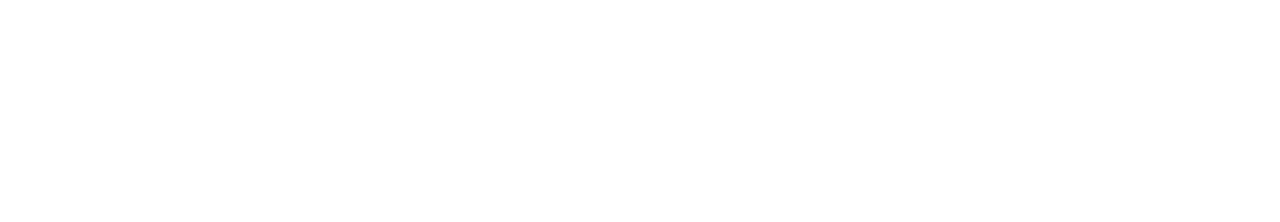
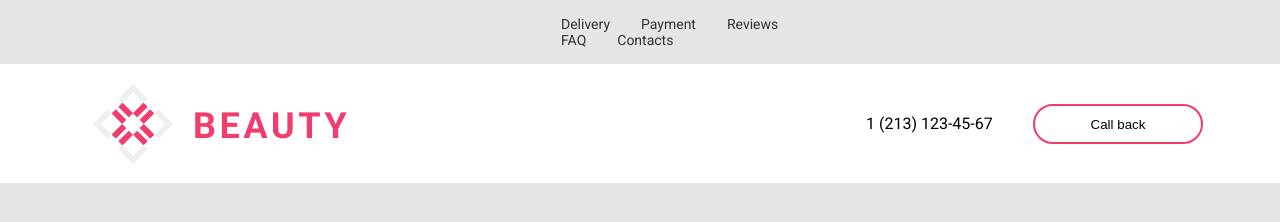
Before and after one commit to ximaryn/Beautysite, a plain HTML site: page index.html in a window 1280 px wide. Drawn offline with Linux system fonts and the light colour scheme.

Commit message:
third commit

```diff
--- a/css/header.css
+++ b/css/header.css
@@ -0,0 +1,58 @@
+.list__block {
+    margin: 0 auto;
+    width: 30%;
+}
+ul{
+    font-size:0;
+    margin-top:16px;
+    margin-bottom: 16px;
+    padding-left: 113px;
+}
+li{
+    display:inline-block;
+    margin-right:31px;
+}
+
+a {
+    text-decoration: none;
+    color: #333333;
+    font-style: normal;
+    font-weight: 400;
+    font-size: 14px;
+    line-height: 16px;
+    font-family: 'Roboto', sans-serif;
+}
+.logo__box {
+    width: 30%;
+    float: left;
+    padding-left: 18px;
+    margin-top: 20px;
+    margin-bottom: 15px;
+}
+.number__box {
+    width: 30%;
+    float: right;
+    padding-right: 2px;
+    padding-top: 20px;
+    margin-top: 20px;
+    margin-bottom: 15px;
+}
+.number {
+    margin-top: 10px;
+    font-family: 'Roboto', sans-serif;
+    font-style: normal;
+    font-weight: 400;
+    font-size: 16px;
+    line-height: 19px;
+    color: #000000;
+    float: left;
+}
+.call {
+    float: right;
+    width: 170px;
+    height: 40px;
+    background: #FFFFFF;
+    border: 2px solid #F13C6E;
+    border-radius: 40px;
+    cursor:pointer;
+}
--- a/css/style.css
+++ b/css/style.css
@@ -0,0 +1,26 @@
+@import "header.css";
+@import "main.css";
+@import "footer.css";
+* {
+    box-sizing: border-box;
+}
+html {
+    background-color: #E5E5E5;
+}
+body {
+    margin: 0;
+}
+.container {
+    max-width: 1130px;
+    margin: 0 auto;
+}
+.clearfix:after {
+    content: '';
+    clear: both;
+    display: table;
+}
+.White__box {
+    width: 100%;
+    margin: 0 auto;
+    background-color: #ffffff;
+}
--- a/index.html
+++ b/index.html
@@ -3,8 +3,35 @@
     <head>
         <title>Beauty site</title>
         <meta charset="UTF-8">
+        <link rel="stylesheet" href="css/style.css">
+        <link rel="preconnect" href="https://fonts.googleapis.com">
+        <link rel="preconnect" href="https://fonts.gstatic.com" crossorigin>
+        <link href="https://fonts.googleapis.com/css2?family=Roboto:wght@400;500;700&display=swap" rel="stylesheet">
     </head>
     <body>
-
+        <div class="header clearfix">
+            <div class="list__block">
+                <ul>
+                    <li><a href="#">Delivery</a></li>
+                    <li><a href="#">Payment</a></li>
+                    <li><a href="#">Reviews</a></li>
+                    <li><a href="#">FAQ</a></li>
+                    <li><a href="#">Contacts</a></li>
+                </ul>
+            </div>
+            <div class="White__box clearfix">
+                <div class="container">
+                    <div class="logo__box">
+                        <a href="#">
+                            <img src="images/logo.png" alt="logotype">
+                        </a>
+                    </div>
+                    <div class="number__box">
+                        <a class="number" href="#">1 (213) 123-45-67</a>
+                        <button class="call">Call back</button>
+                    </div>
+                </div>
+            </div>
+        </div>
     </body>
 </html>
```
Also changed, not shown: images/banner.png (added), images/logo.png (added).
